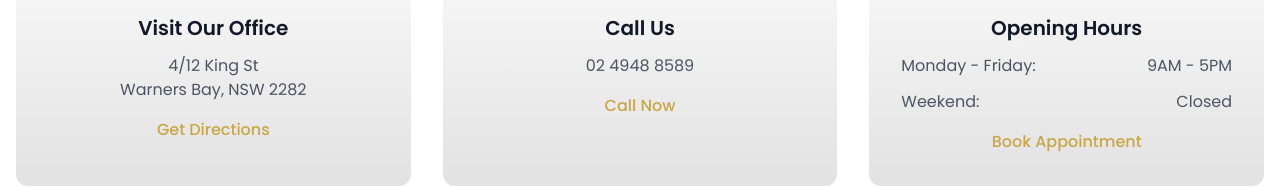
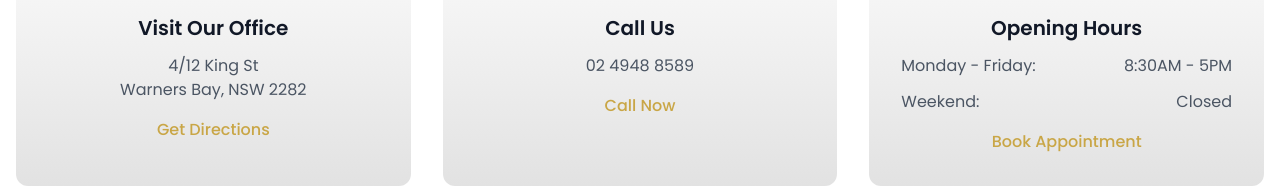
Before and after one commit to zhex900/smilestardental.com.au, a Next.js app: page /contact in a window 1280 px wide. Shown: the part 681-868 px from the top of the page. Built offline with nearby package versions, Linux system fonts and the light colour scheme; no server answers.

Commit message:
update opening hours

```diff
--- a/app/constants.ts
+++ b/app/constants.ts
@@ -4,7 +4,7 @@ export const address = {
 };
 
 export const openingHours = [
-  { day: "Monday - Friday:", time: "9AM - 5PM" },
+  { day: "Monday - Friday:", time: "8:30AM - 5PM" },
   { day: "Weekend:", time: "Closed" },
   //   { day: "Sunday:", time: "Closed" },
 ];
```
